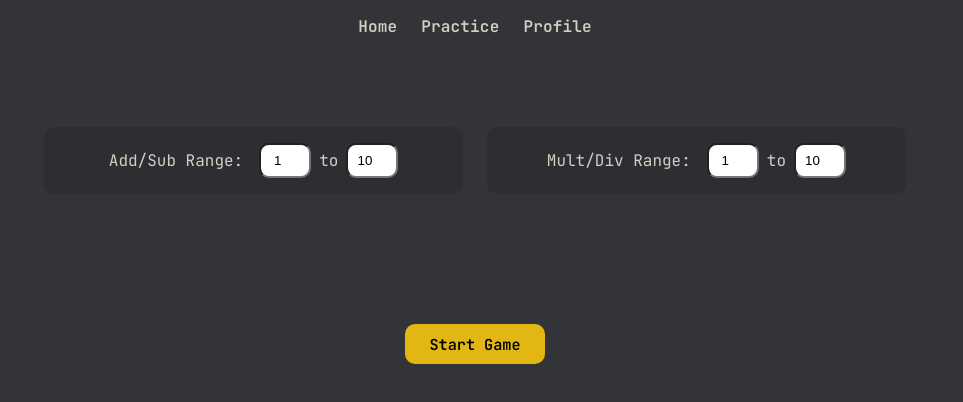
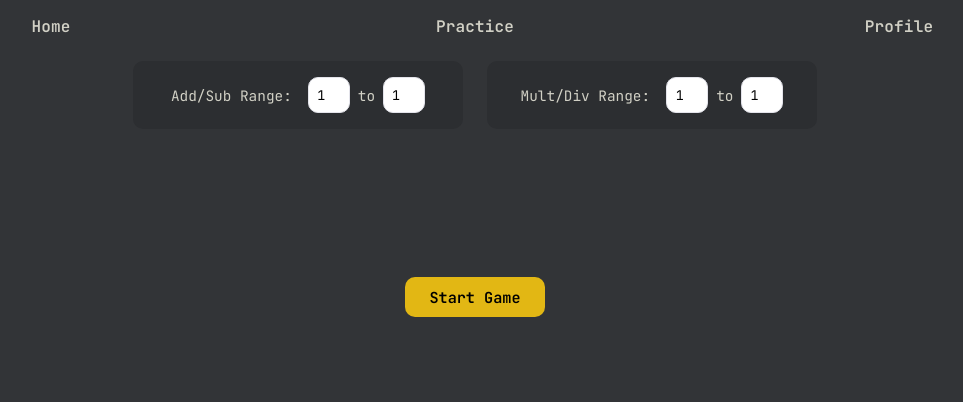
Before and after one commit to dbu79/math-game, a React (Vite) app: page / in a window 1280 px wide. Shown: the top 402 px of the page, without its empty margins (165-1128 px from the left). Built offline with nearby package versions, Linux system fonts and the light colour scheme.

Commit message:
Change restart logic

```diff
--- a/src/components/EndScreen.jsx
+++ b/src/components/EndScreen.jsx
@@ -4,10 +4,6 @@ import Settings from "./Settings"
 function EndScreen({ count, skipped, onRestart, min, max, onMinChange, onMaxChange }) {
     return (
         <>
-            <div className="start">
-                <Settings min={min} max={max} onMinChange={onMinChange} onMaxChange={onMaxChange}/>
-
-            </div>
             <div className="end-screen">
                 <Stats count={count} skipped={skipped}/>
                 <button onClick={onRestart}>Play Again?</button>
--- a/src/components/Game.jsx
+++ b/src/components/Game.jsx
@@ -4,7 +4,7 @@ import StartScreen from "./StartScreen"
 import EndScreen from "./EndScreen"
 
 function Game() {
-    const [time, setTime] = useState(20)
+    const [time, setTime] = useState(10)
     const [hasStarted, setHasStarted] = useState(false)
     const [hasEnded, setHasEnded] = useState(false)
     const [round, setRound] = useState(0)
@@ -26,21 +26,42 @@ function Game() {
             setHasEnded(true)
         }
     }, [time])
+
+    function onRestart() {
+        setHasStarted(false)
+        setHasEnded(false)
+    }
+
     function startGame() {
-        setTime(20)
+        setTime(10)
         setHasStarted(true)
         setRound(r => r + 1)
         setCount(0)
         setSkipped(0)
         setHasEnded(false)
     }
+
+    useEffect(() => {
+        if (!isRunning) return
+
+        function handleKeyDown(e) {
+            if (e.key === "Tab") {
+                e.preventDefault()
+                startGame()
+            }
+        }
+            window.addEventListener("keydown", handleKeyDown)
+            return () => window.removeEventListener("keydown", handleKeyDown)
+    }, [isRunning])
+
+
     return (
         <div className={`main${hasEnded ? " end-screen" : hasStarted ? " card" : ""}`}>
             {hasEnded ? (
                 <EndScreen
                 count={count}
                 skipped={skipped}
-                onRestart={startGame}
+                onRestart={onRestart}
                 min={min}
                 max={max}
                 onMinChange={setMin}
--- a/src/components/StartScreen.jsx
+++ b/src/components/StartScreen.jsx
@@ -2,10 +2,12 @@ import Settings from "./Settings"
 
 function StartScreen({ onStart, min, max, onMinChange, onMaxChange }) {
     return (
+        <>
+        <Settings min={min} max={max} onMinChange={onMinChange} onMaxChange={onMaxChange}/>
         <div className="start">
-            <Settings min={min} max={max} onMinChange={onMinChange} onMaxChange={onMaxChange}/>
             <button className="start-button" onClick={onStart}>Start Game</button>
         </div>
+        </>
     )
 }
 
--- a/src/index.css
+++ b/src/index.css
@@ -52,6 +52,11 @@ a {
     margin: 1rem 1rem 1rem;
 }
 
+.navbar a {
+    flex: 1;
+    display: flex;
+    justify-content: center;
+}
 /* ---- Page layout ---- */
 
 .page-content {
@@ -112,8 +117,8 @@ a {
     gap: 1.5rem;
     width: 150%;
     padding: 1rem;
-    transform: translateY(-50px); /* adjust -8px..-20px as needed */
-
+    transform: translateY(-8px);
+    width: 95%;
 }
 
 .settings-box {
@@ -126,33 +131,38 @@ a {
     align-items: center;
     justify-content: center;
     gap: 0.5rem;
+    font-size: 0.9rem;
 }
-
-
 
 .range-inputs {
     display: flex;
     align-items: center;
     gap: 0.5rem;
+    accent-color: var(--accent);
 }
 
 .min-box {
-    width: 2rem;
+    width: 1.5rem;
     text-align: center;
     appearance: textfield;
     -moz-appearance: textfield;
     padding: 0.5rem 0.5rem 0.5rem;
     border-radius: 10px;
+    border: 1px solid var(--border);
     margin-left: 0.5rem;
+    font-family: var(--font-sans);
+
 }
 
 .max-box {
-    width: 2rem;
+    width: 1.5rem;
     text-align: center;
     appearance: textfield;
     -moz-appearance: textfield;
     padding: 0.5rem 0.5rem 0.5rem;
     border-radius: 10px;
+    border: 1px solid var(--border);
+    font-family: var(--font-sans);
 }
 
 /* ---- Timer ---- */
@@ -252,3 +262,7 @@ button:active {
     align-items: center;
     gap: var(--space-2);
 }
+
+.end-screen .stats {
+    font-size: 2rem;
+}
```
Lines whose indentation alone changed are shown as unchanged.
